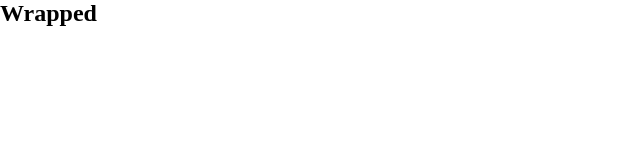
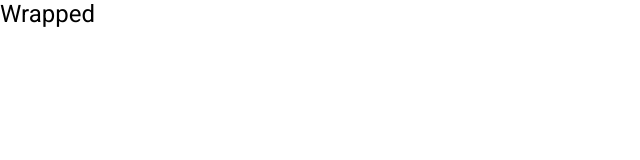
Before and after one commit to campatterson4/spotify-wrapped, a plain HTML site: page index.html in a window 1280 px wide. Shown: the full height of the page, 0-640 px from the left. Drawn offline with Linux system fonts and the light colour scheme.

Commit message:
adding font family and font weight

```diff
--- a/resources/styles.css
+++ b/resources/styles.css
@@ -12,4 +12,6 @@ body {
     box-sizing: border-box;
     margin: 0;
     padding: 0;
+    font-family: "Roboto", sans-serif;
+    font-weight: 400;
 }
```
